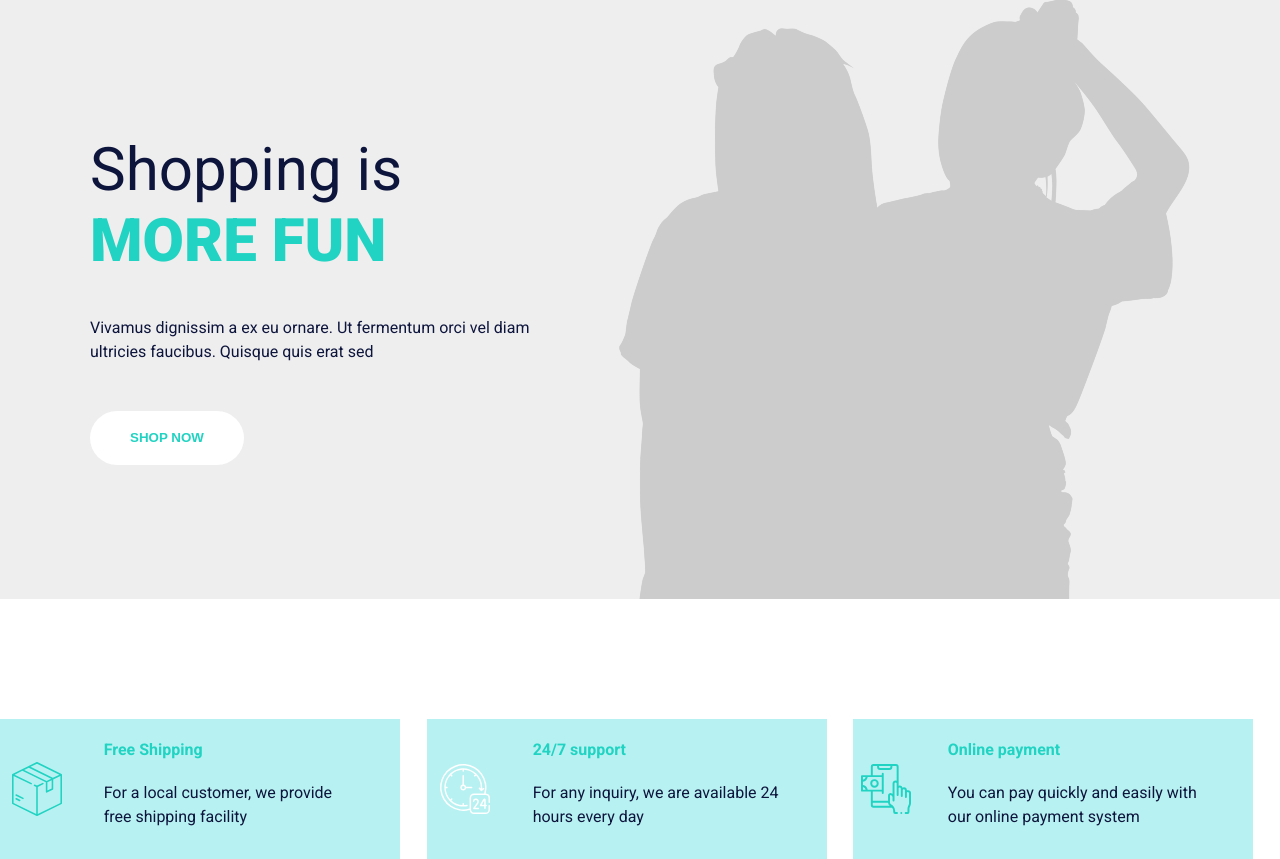
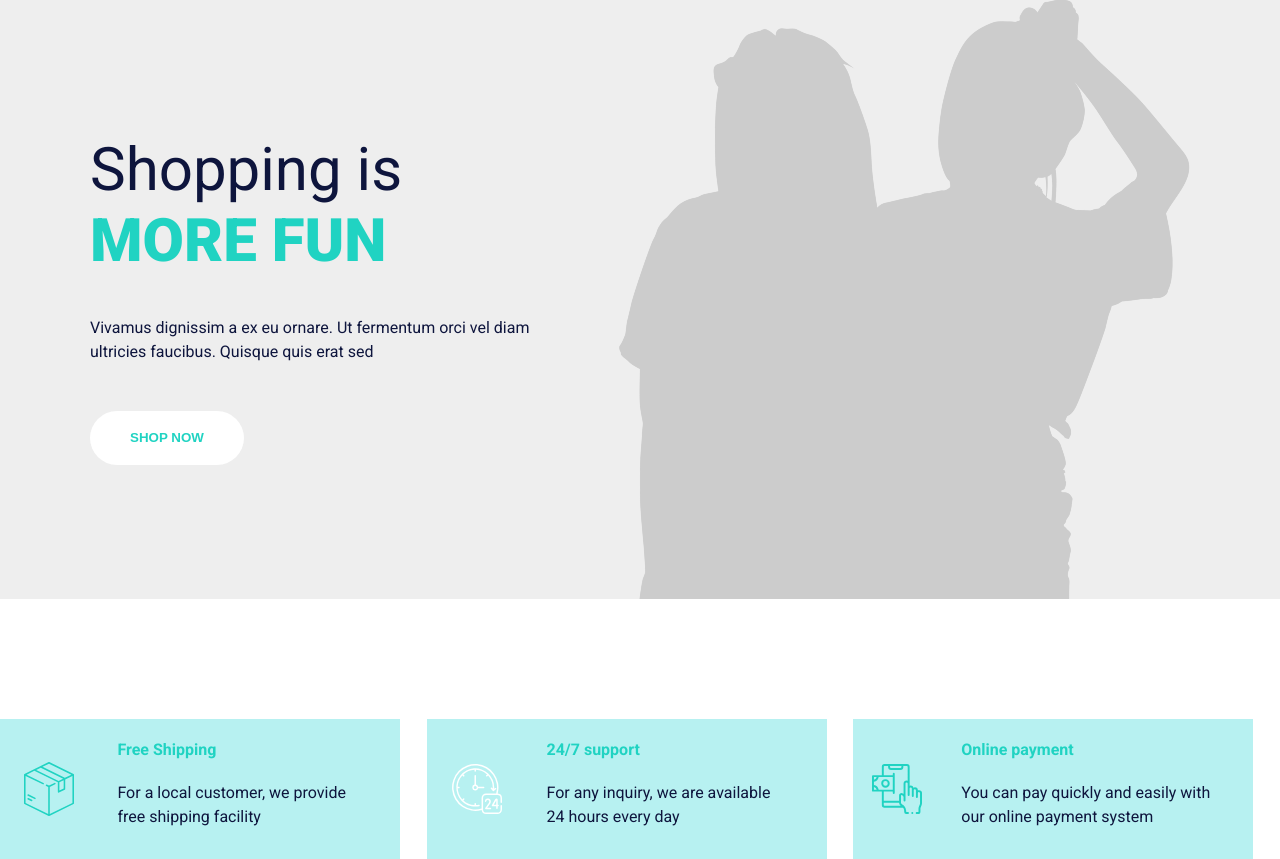
Before and after one commit to ScrumWin21/ScrumFrontEnd, a React (Create React App) app: page / in a window 1280 px wide. Shown: the part 102-961 px from the top of the page. Built offline with nearby package versions, Linux system fonts and the light colour scheme.

Commit message:
update showcase two

```diff
--- a/scss/_homeShowcaseTwo.scss
+++ b/scss/_homeShowcaseTwo.scss
@@ -9,11 +9,13 @@
   width: 400px;
   height: 140px;
   background-color: rgb(183, 241, 241);
+  border: transparent;
   transition: all ease 0.2s;
   display: flex;
   cursor: pointer;
   &:hover {
     background-color: $ThemeColorTeal;
+    border: transparent;
     box-shadow: rgba(0, 0, 0, 0.15) 1.95px 1.95px 2.6px;
     transform: scale(1.02);
     h4 {
@@ -22,14 +24,12 @@
     p {
       color: $White;
     }
-    img {
-      color: white;
-    }
   }
 }
 
 .showcaseTwo-card-icon {
-  width: 27%;
+  width: 30%;
+  padding-left: 10px;
   display: flex;
   align-items: center;
   justify-content: center;
```
